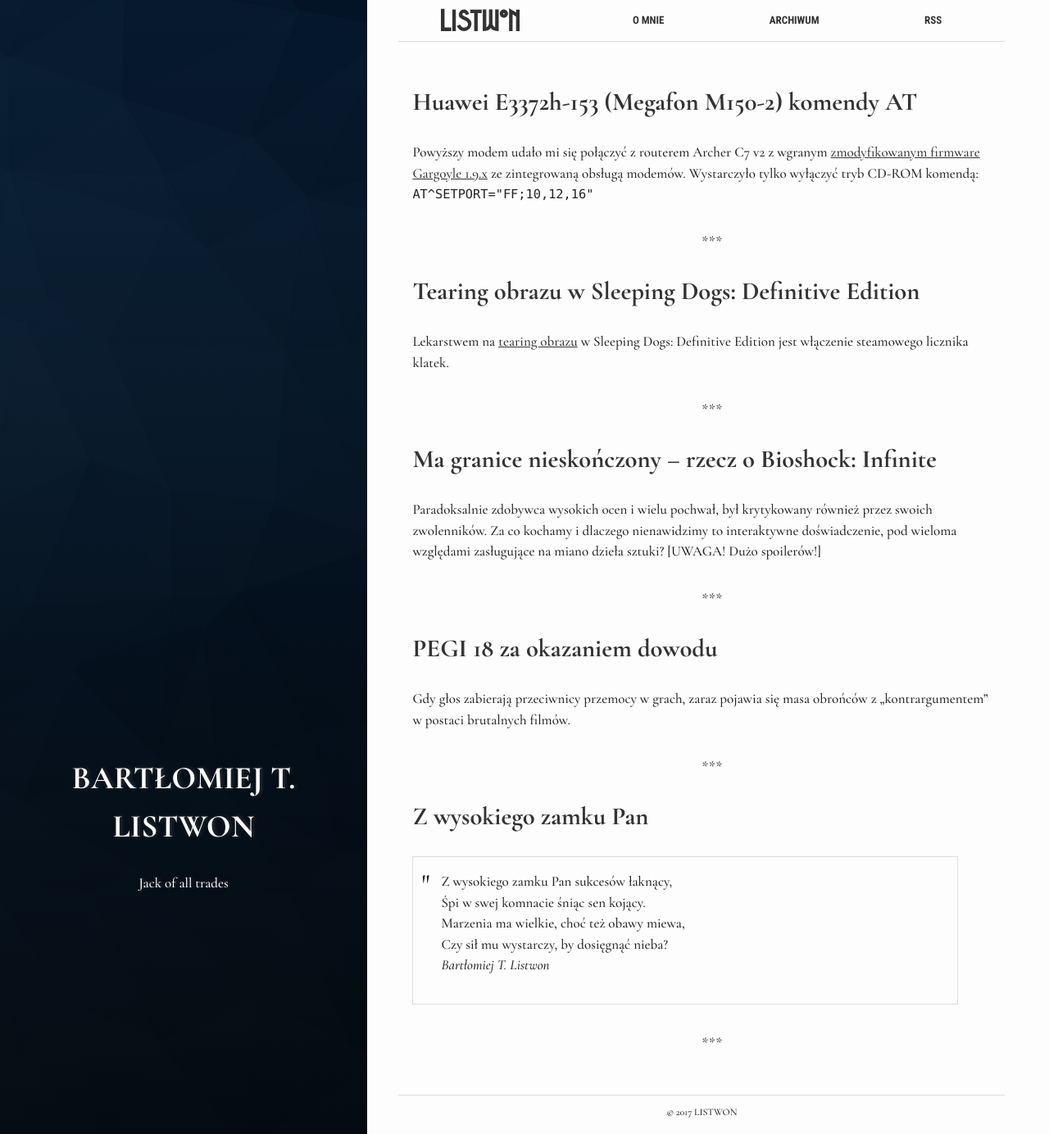
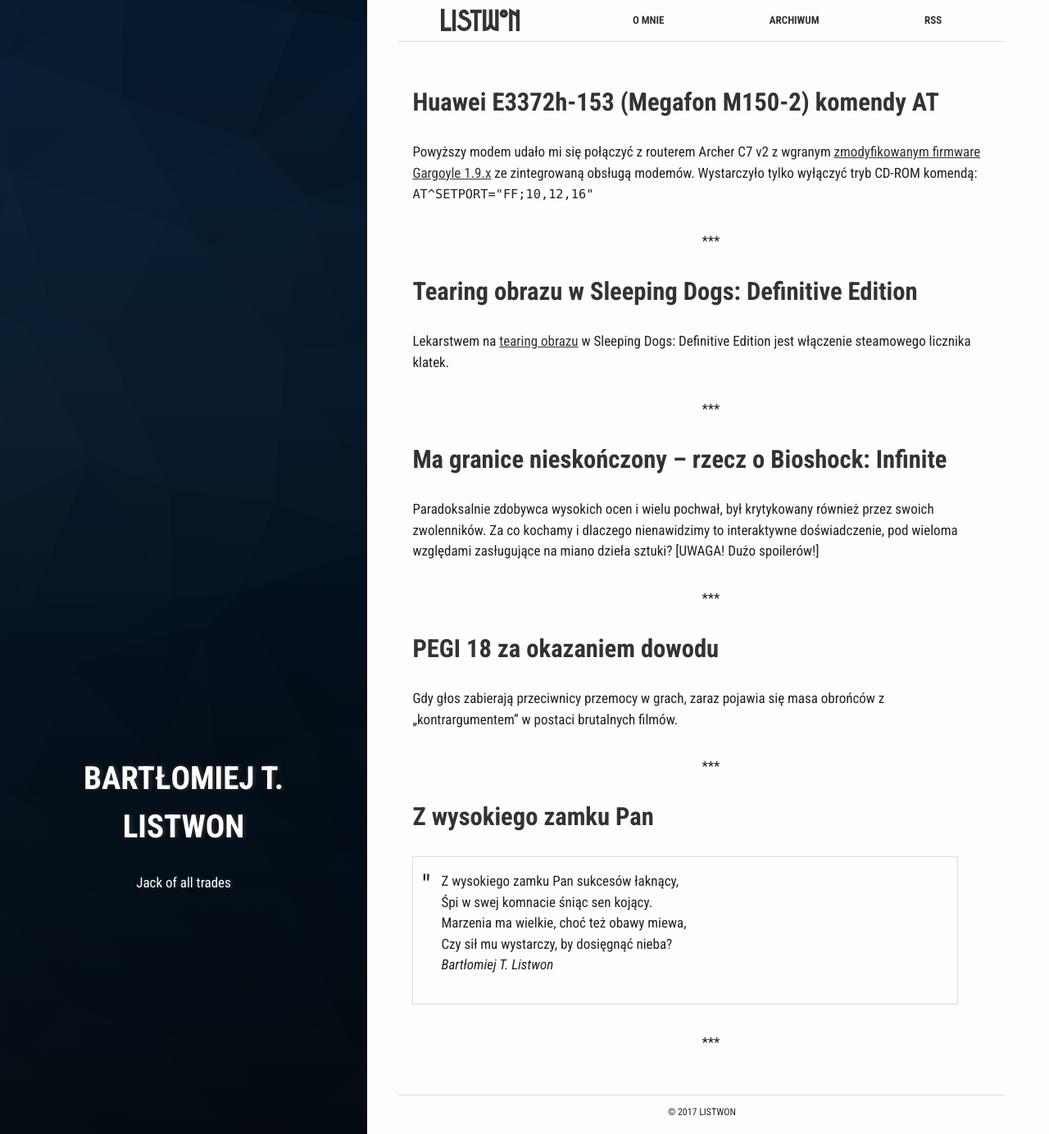
Before and after one commit to Listwon/listwon.github.io, a Jekyll site: the page built from index.html, in a window 1280 px wide and 1384 px high. Shown: the whole window at 82% size. Built offline with Jekyll 4.4.1, drawn with Linux system fonts in a browser that asks for light colours.

Commit message:
Another font fix

```diff
--- a/_includes/head.html
+++ b/_includes/head.html
@@ -17,7 +17,7 @@
 
   <link rel="canonical" href="{{ page.url | replace:'index.html','' | absolute_url }}">
   <link rel="alternate" type="application/rss+xml" title="{{ site.title }}" href="{{ "/feed.xml" | prepend: site.baseurl | prepend: site.url }}">
-  <link href="https://fonts.googleapis.com/css?family=Cormorant+Garamond:500,500i,700|Roboto+Condensed:700&amp;subset=latin-ext" rel="stylesheet">
+  <link href="https://fonts.googleapis.com/css?family=Roboto+Condensed:400,400i,700" rel="stylesheet">
   <link rel="stylesheet" href="{{ "/assets/css/main.css" | relative_url }}">
   <link rel="stylesheet" href="{{ "/assets/css/font-awesome.min.css" | relative_url }}">
 
--- a/assets/_sass/_base.scss
+++ b/assets/_sass/_base.scss
@@ -13,12 +13,12 @@
 
 
 body {
-  font: 17px/1.5 'Cormorant Garamond',Garamond,Baskerville,Baskerville Old Face,Hoefler Text,Times New Roman,serif;
+  font: 17px/1.5 'Roboto Condensed',Arial,Helvetica Neue,Helvetica,sans-serif;
   width: 100%;
   height: 100%;
   background: #fdfdfd;
   color: #222;
-  font-weight: 500;
+  font-weight: 400;
   -webkit-font-smoothing: antialiased;
 }
 
@@ -27,7 +27,7 @@
 }
 
 h1, h2, h3, h4, h5, h6 {
-  font-family: 'Cormorant Garamond',Garamond,Baskerville,Baskerville Old Face,Hoefler Text,Times New Roman,serif;
+  font-family: 'Roboto Condensed',Arial,Helvetica Neue,Helvetica,sans-serif;
   font-weight: bold;
   a:link, a:hover, a:focus, a:visited { color: #333; text-decoration: none; }
   a:hover { text-decoration: underline; }
@@ -44,7 +44,7 @@
   font-size: 2.3em;
   text-transform: uppercase;
   font-weight: bold;
-  font-family: 'Cormorant Garamond',Garamond,Baskerville,Baskerville Old Face,Hoefler Text,Times New Roman,serif;
+  font-family: 'Roboto Condensed',Arial,Helvetica Neue,Helvetica,sans-serif;
   margin: .67em 0;
   a:link, a:hover, a:focus, a:visited {
     color: #fff;
--- a/assets/_sass/_layout.scss
+++ b/assets/_sass/_layout.scss
@@ -99,7 +99,7 @@
   -webkit-justify-content: space-around;
   -ms-flex-pack: distribute;
   justify-content: space-around;
-  font-weight: 400;
+  font-weight: bold;
   font-family: "Roboto Condensed", sans-serif;
   padding: 0 1rem;
   text-transform: uppercase;
```
